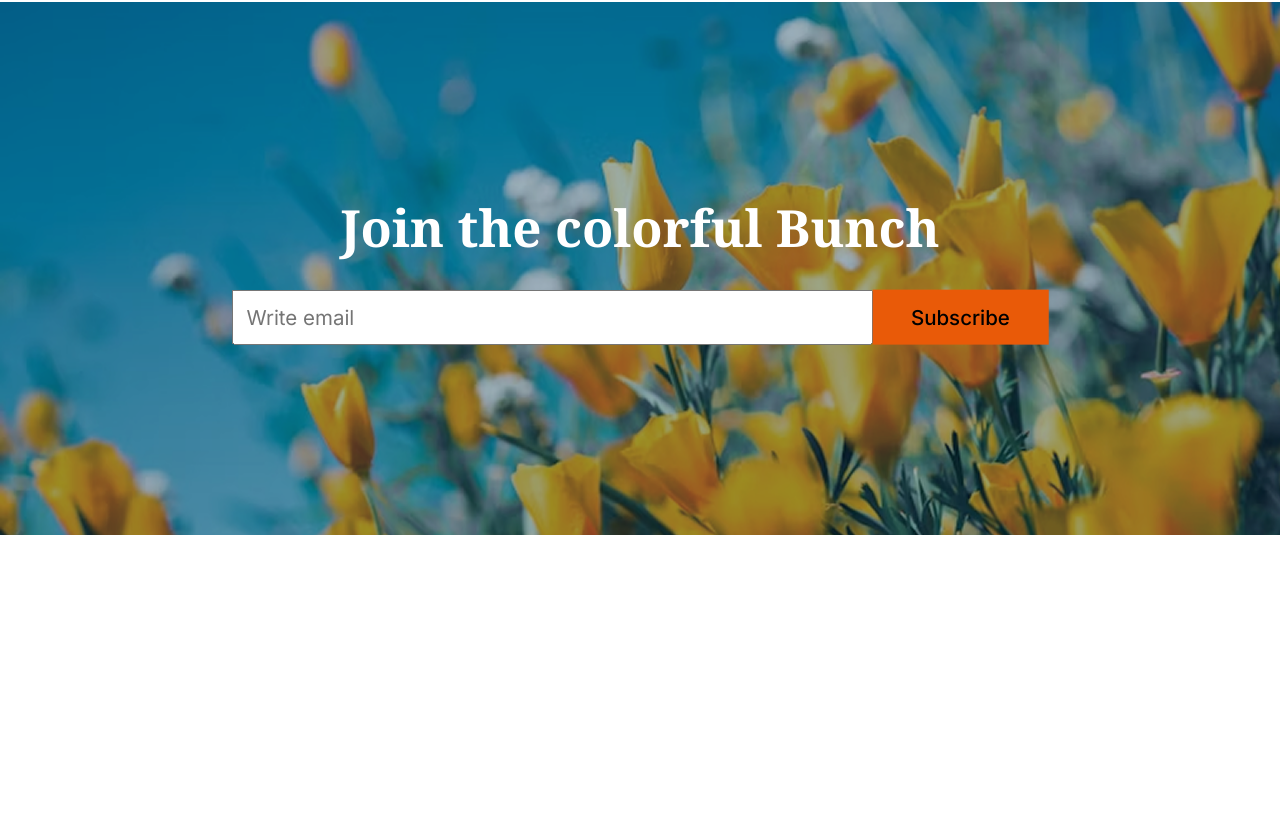
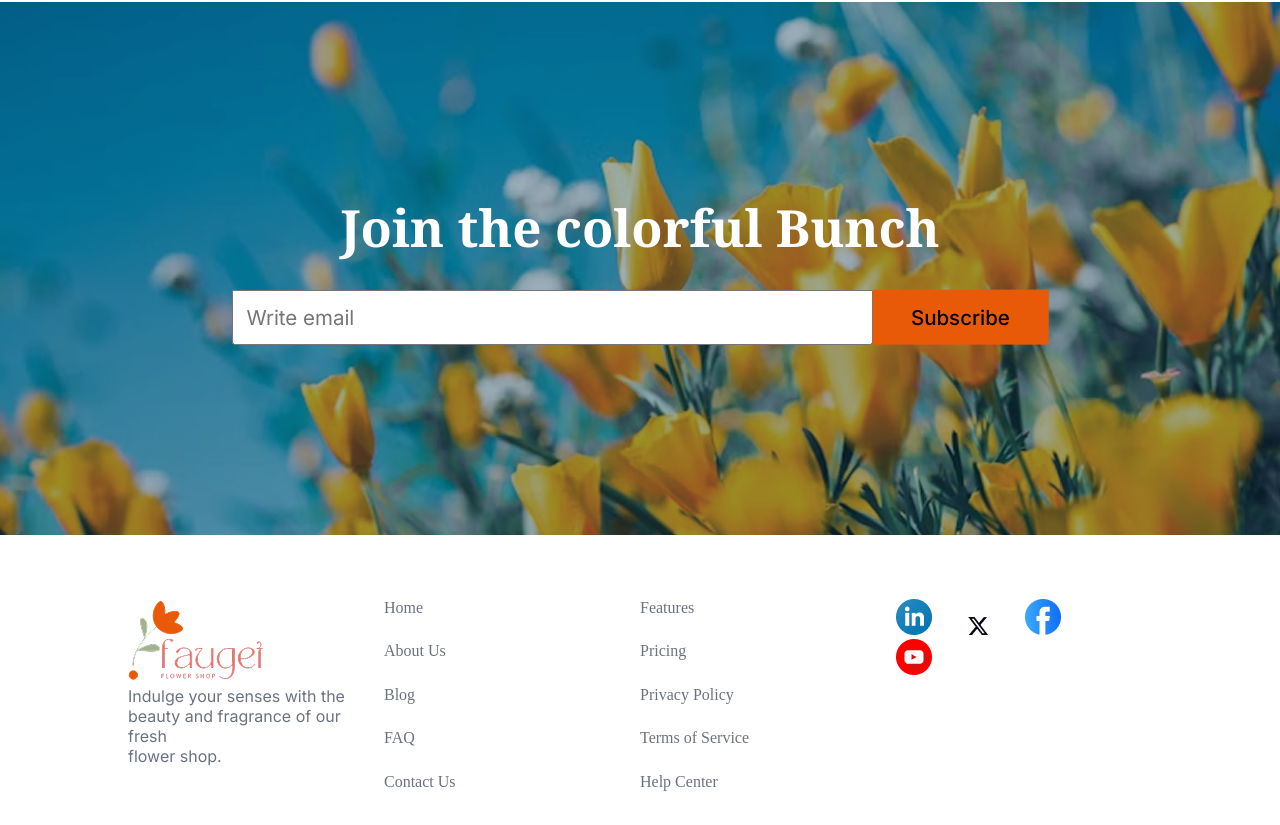
Before and after one commit to sanzida-urmi/assignment-responsive-flower, a plain HTML site: page index.html in a window 1280 px wide. Shown: the part 3503-4328 px from the top of the page. Before the commit the page ends 4038 px from the top, so only its background shows below. Drawn offline with Linux system fonts and the light colour scheme.

Commit message:
footer part added

```diff
--- a/index.html
+++ b/index.html
@@ -165,7 +165,34 @@
     </main>
 
     <footer>
-
+        <div class="f1">
+            <img src="assets/logo.png" alt="">
+            <p class="inter-normal ftr-list">Indulge your senses with the <br> beauty and fragrance of our fresh <br> flower shop. </p>
+        </div>
+        <div class="f2">
+            <ul>
+                <li>Home</li>
+                <li>About Us</li>
+                <li>Blog</li>
+                <li>FAQ</li>
+                <li>Contact Us</li>
+            </ul>
+        </div>
+        <div class="f3">
+            <ul>
+                <li>Features</li>
+                <li>Pricing</li>
+                <li>Privacy Policy</li>
+                <li>Terms of Service</li>
+                <li>Help Center</li>
+            </ul>
+        </div>
+        <div class="f4">
+            <img src="assets/icon-linkedin.png" alt="">
+            <img src="assets/icon-twitter.png" alt="">
+            <img src="assets/icon-facebook.png" alt="">
+            <img src="assets/icon-youtube.png" alt="">
+        </div>
     </footer>
 </body>
 
--- a/style.css
+++ b/style.css
@@ -312,7 +312,6 @@ html {
     background-size: cover;
     width: 100%;
     position: relative;
-    /* background-position: center; */
 }
 .d5{
     position: absolute;
@@ -322,7 +321,6 @@ html {
 }
 .d5 h2{
     font-weight: bold;
-    /* font-size: 3.12rem; */
 font-size: 4vw;
     text-align: center;
     color: #FFFFFF;
@@ -343,6 +341,21 @@ font-size: 4vw;
     display: flex;
     max-width: 83vw;
     margin-top: 2.2vw;
+}
+
+/* footer style */
+footer{
+    margin: 5vw 10vw;
+    display: grid;
+    grid-template-columns: repeat(4,1fr);
+}
+.f4 img{
+    margin-right: 2.5vw;
+}
+footer li{
+    color: #6B7280;
+    list-style: none;
+    margin-bottom: 2vw;
 }
 /* media */
 @media screen and (max-width: 576px) {
@@ -527,9 +540,11 @@ font-size: 4vw;
         height: 17.25rem;
     }
     .d5 h2{
-        font-size: 2vw;
+        font-size: 3vw;
     }
-    .d6{
-        /* width: 32vw; */
-    }
+    .d6 input{
+    font-size: 2vw;
+    padding: 2vw;
+    padding-right: 2vw;
 }
+}
```
